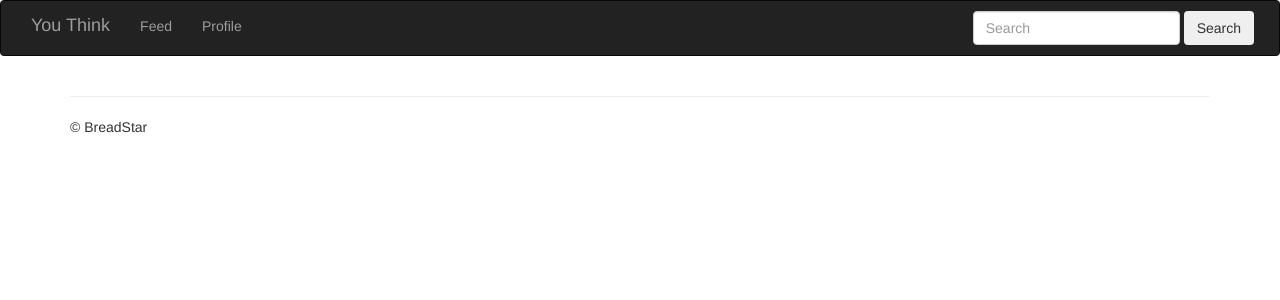
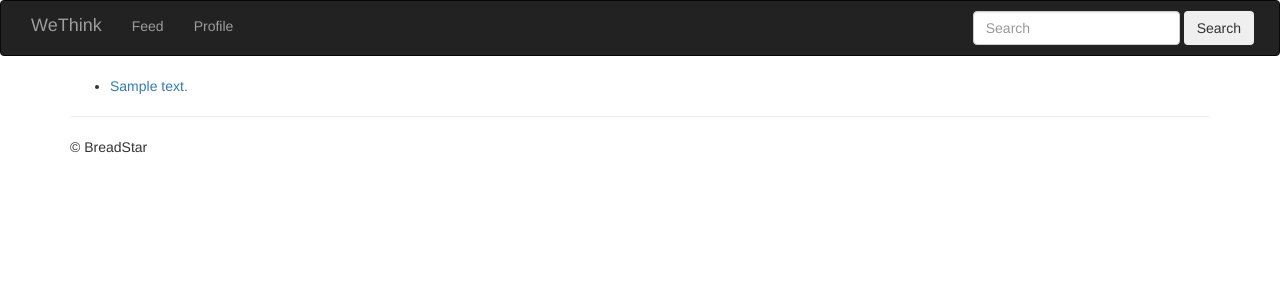
Before and after one commit to nave01314/WeThink, a Django app: page /ideas/ in a window 1280 px wide. Shown: the top 300 px of the page. Run offline with Django 3.2, Linux system fonts and the light colour scheme; tables that the repository leaves empty hold one stand-in row (values such as "Sample post"); some libraries are stand-ins or nearby versions.

Commit message:
Add back idea display to index.html

```diff
--- a/ideas/templates/ideas/index.html
+++ b/ideas/templates/ideas/index.html
@@ -5,7 +5,7 @@
         <meta http-equiv="X-UA-Compatable">
         <meta name="viewport" content="width=device-width, initial-scale=1">
 
-        <title>You Think: Feed</title>
+        <title>WeThink: Feed</title>
 
         <link href="https://maxcdn.bootstrapcdn.com/bootstrap/3.3.7/css/bootstrap.min.css" rel="stylesheet">
         <link href="/static/youthink.css" rel="stylesheet">
@@ -17,7 +17,7 @@
         <nav class="navbar navbar-inverse">
             <div class="container-fluid">
                 <div class="navbar-header">
-                    <h4 class="navbar-text" href="#">You Think</h1>
+                    <h4 class="navbar-text" href="#">WeThink</h1>
                 </div>
                 <ul class="nav navbar-nav">
                     <li><a href="/ideas/index">Feed</a></li>
@@ -47,6 +47,15 @@
           }
         </script>
       </div><!--/row-->
+      {% if latest_idea_list %}
+      <ul>
+      {% for idea in latest_idea_list %}
+            <li><a href="{% url 'ideas:detail' idea.id %}">{{ idea.idea_text }}</a></li>
+            {% endfor %}
+            </ul>
+    {% else %}
+      <p>No ideas are available.</p>
+    {% endif %}
       <hr>
       <footer>
         <p>&copy; BreadStar</p>
--- a/ideas/views.py
+++ b/ideas/views.py
@@ -53,8 +53,9 @@ def search(request):
 
 def detail(request, idea_id):
     idea = get_object_or_404(Idea, id=idea_id)
-    display_tags = ', '.join([t.IdeaTag for t in idea.tags])
+    display_tags = ', '.join([t for t in idea.tags])
     context = {
         'idea': idea,
+        'display_tags': display_tags
     }
     return render(request, 'ideas/detail.html', context)
```
